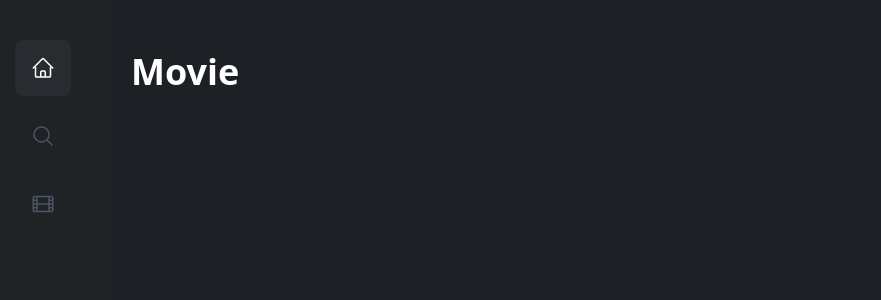
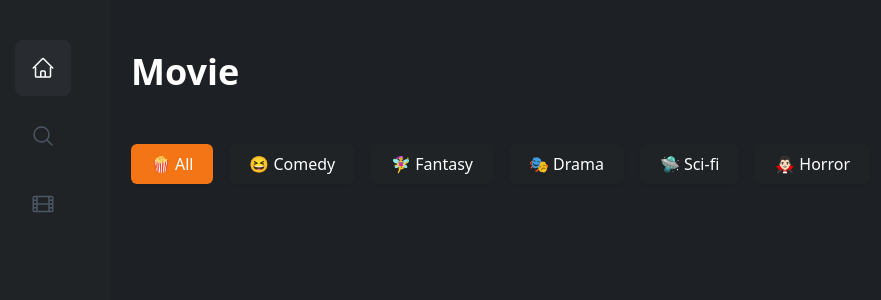
Before and after one commit to dvvinfo/my-movie, a Vue app: page / in a window 1280 px wide. Shown: the top 300 px of the page, without its empty margins (25-906 px from the left). Built offline with nearby package versions, Linux system fonts and the light colour scheme.

Commit message:
added tabs

```diff
--- /dev/null
+++ b/src/components/Tabs.vue
@@ -0,0 +1,31 @@
+<template>
+  <div>
+    <nav class="flex space-x-4">
+      <a
+        class="rounded-md p-5 py-2 text-white drop-shadow-sm hover:bg-orange cursor-pointer"
+        :class="tab.id === activeTab ? 'bg-orange' : 'bg-movie-black-200'"
+        v-for="tab in tabs"
+        :key="tab.id"
+        @click="$emit('on-tab-change', tab.id)"
+      >
+        <span class="pr-1">{{ tab.emoji }}</span>
+        <span>{{ tab.title }}</span>
+      </a>
+    </nav>
+  </div>
+</template>
+
+<script setup lang="ts">
+import { Tab } from '../types/tabs'
+
+defineProps<{
+  tabs: Tab[]
+  activeTab: string
+}>()
+
+defineEmits<{
+  (e: 'on-tab-change', tab: string): void
+}>()
+</script>
+
+<style scoped></style>
--- /dev/null
+++ b/src/mocks/tabs.ts
@@ -0,0 +1,34 @@
+import { Tab } from './../types/tabs'
+
+export const tabsMock: Tab[] = [
+  {
+    title: 'All',
+    id: '1',
+    emoji: '🍿'
+  },
+  {
+    title: 'Comedy',
+    id: '2',
+    emoji: '😆'
+  },
+  {
+    title: 'Fantasy',
+    id: '3',
+    emoji: '🧚‍♀️'
+  },
+  {
+    title: 'Drama',
+    id: '4',
+    emoji: '🎭'
+  },
+  {
+    title: 'Sci-fi',
+    id: '5',
+    emoji: '🛸'
+  },
+  {
+    title: 'Horror',
+    id: '6',
+    emoji: '🧛🏻‍♂️'
+  },
+]
--- /dev/null
+++ b/src/types/tabs.ts
@@ -0,0 +1,5 @@
+export interface Tab {
+  title: string;
+  emoji: string;
+  id: string;
+}
--- a/src/views/Home.vue
+++ b/src/views/Home.vue
@@ -1,12 +1,26 @@
 <template>
   <page-layout>
     <template #title>Movie</template>
+    <div>
+      <tabs :tabs="tabsMock" :active-tab="activeTab" @on-tab-change="onTabChange" />
+    </div>
   </page-layout>
 </template>
 
 <script setup lang="ts">
 // @ts-ignore
-import PageLayout from "../components/layout/PageLayout.vue";
+import { ref } from '@vue/reactivity';
+// @ts-ignore
+import PageLayout from '../components/layout/PageLayout.vue';
+// @ts-ignore
+import Tabs from '../components/Tabs.vue';
+import { tabsMock } from '../mocks/tabs';
+
+const activeTab = ref<string>(tabsMock[0].id)
+
+const onTabChange = (tabId: string) => {
+activeTab.value = tabId
+}
 </script>
 
 <style scoped></style>
--- a/src/views/Movie.vue
+++ b/src/views/Movie.vue
@@ -6,7 +6,7 @@
 
 <script setup lang="ts">
 // @ts-ignore
-  import PageLayout from "../components/layout/PageLayout.vue";
+import PageLayout from '../components/layout/PageLayout.vue';
 </script>
 
 <style scoped></style>
```
Also changed, not shown: 1 other file (tests, documents, lock files or other folders). Lines whose indentation alone changed are shown as unchanged.
